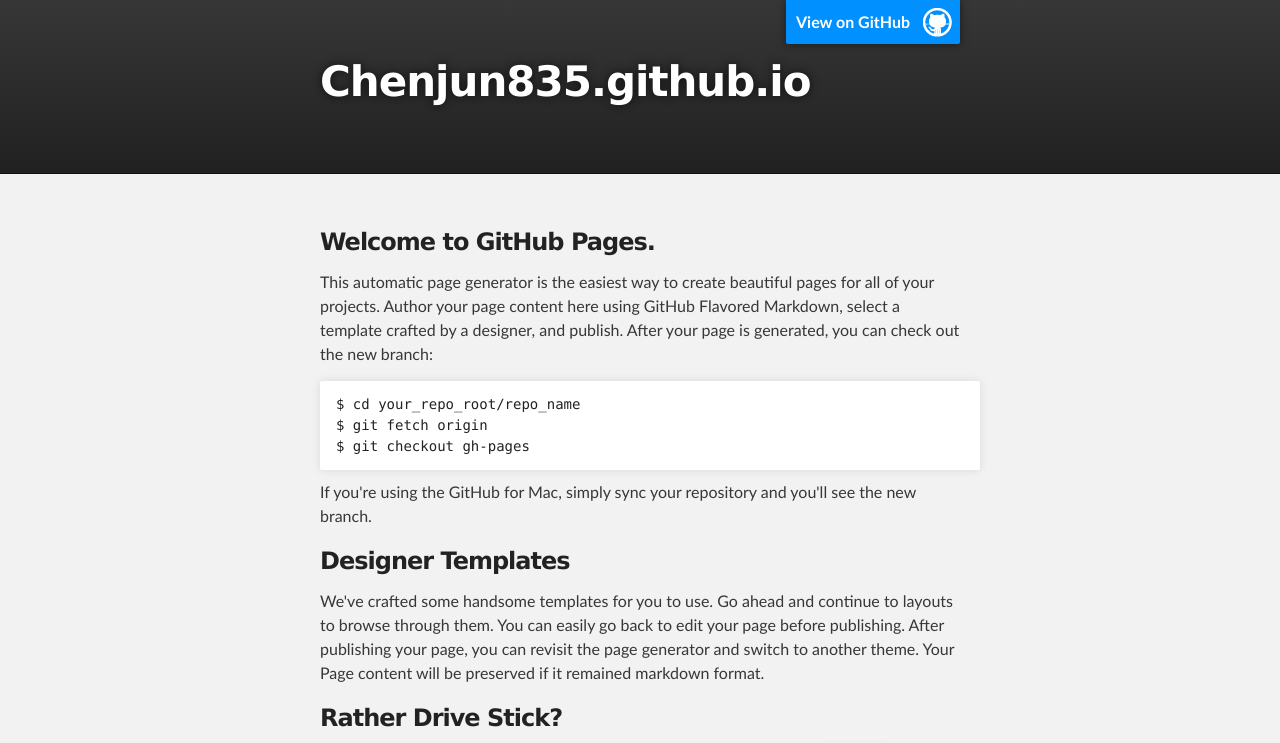
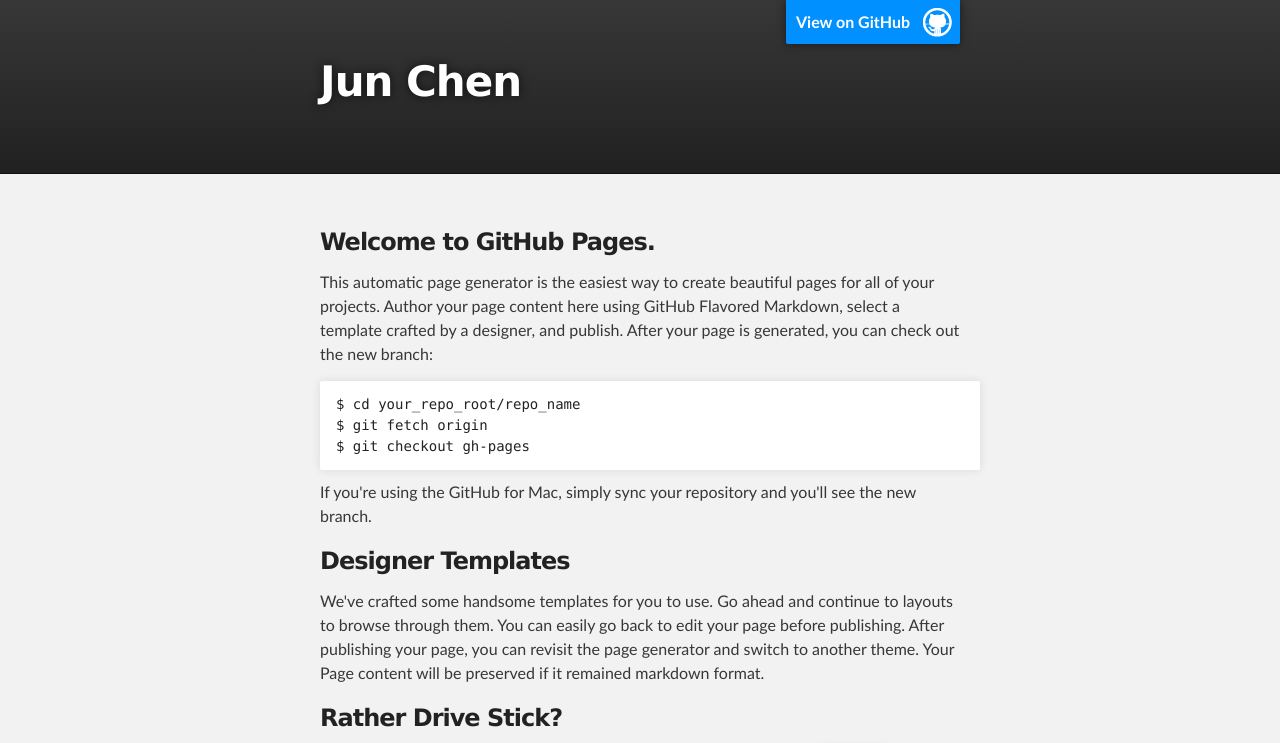
Before and after one commit to chenjun835/chenjun835.github.io, a plain HTML site: page index.html in a window 1280 px wide. Shown: the top 743 px of the page. Drawn offline with Linux system fonts and the light colour scheme.

Commit message:
Change Title.

```diff
--- a/index.html
+++ b/index.html
@@ -18,7 +18,7 @@
         <header class="inner">
           <a id="forkme_banner" href="https://github.com/chenjun835">View on GitHub</a>
 
-          <h1 id="project_title">Chenjun835.github.io</h1>
+          <h1 id="project_title">Jun Chen</h1>
           <h2 id="project_tagline"></h2>
 
         </header>
```
